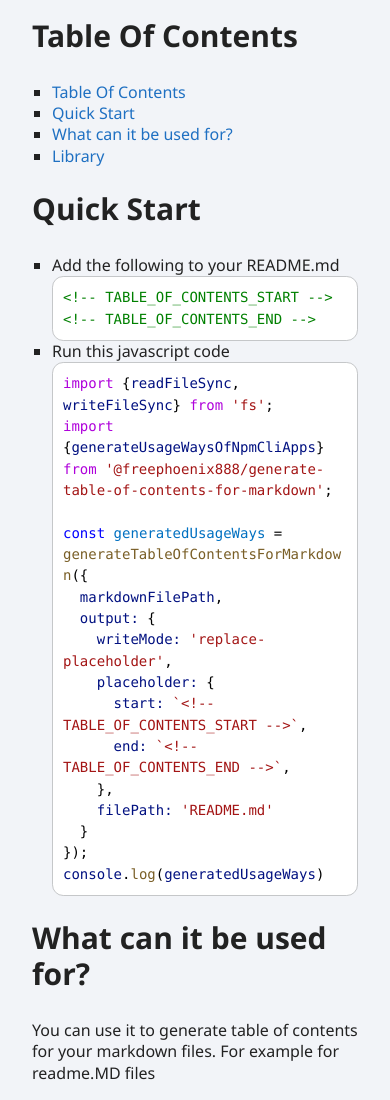
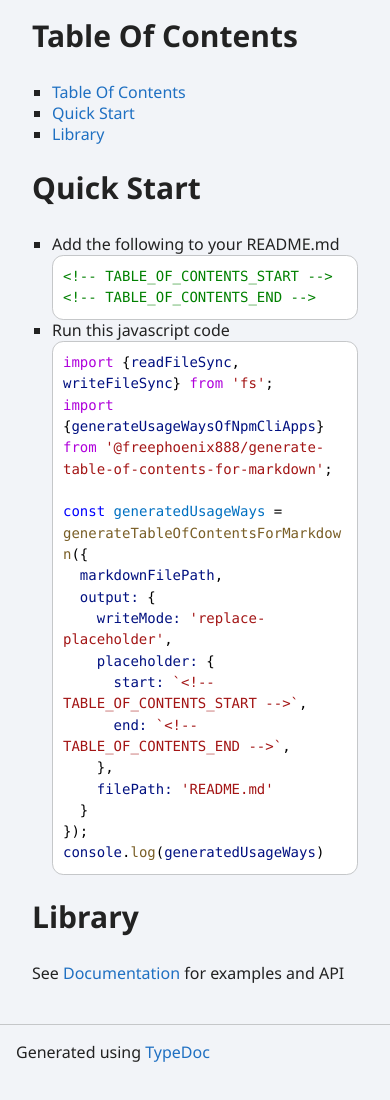
Before and after one commit to FreePhoenix888/generate-table-of-contents-for-markdown, a plain HTML site: page docs/index.html in a window 390 px wide. Shown: the part 700-1800 px from the top of the page. After the commit the page ends 1779 px from the top, so only its background shows below. Drawn offline with Linux system fonts and the light colour scheme.

Commit message:
Update documentation

```diff
--- a/docs/index.html
+++ b/docs/index.html
@@ -20,7 +20,6 @@
 <ul>
 <li><a href="#table-of-contents">Table Of Contents</a></li>
 <li><a href="#quick-start">Quick Start</a></li>
-<li><a href="#what-can-it-be-used-for?">What can it be used for?</a></li>
 <li><a href="#library">Library</a></li>
 </ul>
 <!-- ACTUAL_TABLE_OF_CONTENTS_END -->
@@ -33,7 +32,6 @@
 </code><button>Copy</button></pre>
 </li>
 </ul>
-<a id="md:what-can-it-be-used-for" class="tsd-anchor"></a><h1><a href="#md:what-can-it-be-used-for">What can it be used for?</a></h1><p>You can use it to generate table of contents for your markdown files. For example for readme.MD files</p>
 <a id="md:library" class="tsd-anchor"></a><h1><a href="#md:library">Library</a></h1><p>See <a href="https://freephoenix888.github.io/generate-table-of-contents-for-markdown/">Documentation</a> for examples and API</p>
 </div></div>
 <div class="col-sidebar">
@@ -59,7 +57,6 @@
 <ul>
 <li><a href="#md:table-of-contents"><span>Table <wbr/>Of <wbr/>Contents</span></a></li>
 <li><a href="#md:quick-start"><span>Quick <wbr/>Start</span></a></li>
-<li><a href="#md:what-can-it-be-used-for"><span>What can it be used for?</span></a></li>
 <li><a href="#md:library"><span>Library</span></a></li></ul></li></ul></div></details></div>
 <div class="site-menu">
 <nav class="tsd-navigation"><a href="modules.html" class="current"><svg class="tsd-kind-icon" viewBox="0 0 24 24"><g id="icon-4"><rect fill="var(--color-icon-background)" stroke="var(--color-ts-namespace)" stroke-width="1.5" x="1" y="1" width="22" height="22" rx="6"></rect><path d="M9.33 16V7.24H10.77L13.446 14.74C13.43 14.54 13.41 14.296 13.386 14.008C13.37 13.712 13.354 13.404 13.338 13.084C13.33 12.756 13.326 12.448 13.326 12.16V7.24H14.37V16H12.93L10.266 8.5C10.282 8.692 10.298 8.936 10.314 9.232C10.33 9.52 10.342 9.828 10.35 10.156C10.366 10.476 10.374 10.784 10.374 11.08V16H9.33Z" fill="var(--color-text)"></path></g></svg><span>@freephoenix888/generate-<wbr/>table-<wbr/>of-<wbr/>contents-<wbr/>for-<wbr/>markdown</span></a>
```
Also changed, not shown: docs/functions/generateTableOfContentsForMarkdown.html (+1 -1 lines), docs/types/GenerateTableOfContentsForMarkdownOptions.html (+1 -1 lines).
